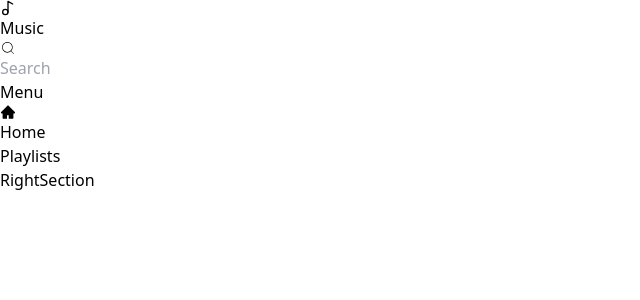
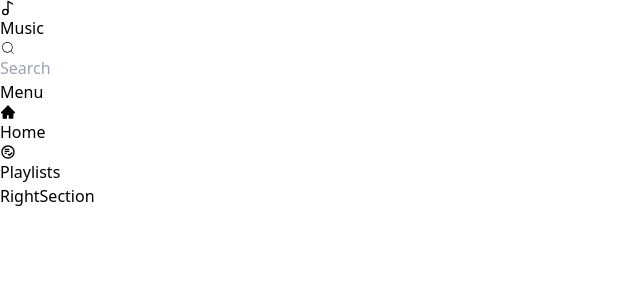
Before and after one commit to favour5678/MusicApp, a React (Vite) app: page / in a window 1280 px wide. Shown: the top 300 px of the page, without its empty margins (0-640 px from the left). Built offline with nearby package versions, Linux system fonts and the light colour scheme.

Commit message:
created the playlist div

```diff
--- a/src/components/LeftSection.jsx
+++ b/src/components/LeftSection.jsx
@@ -2,6 +2,7 @@ import React from 'react'
 import { LuMusic2 } from 'react-icons/lu'
 import { CiSearch } from 'react-icons/ci'
 import { AiFillHome } from 'react-icons/ai'
+import { MdOutlinePlaylistAddCheckCircle } from 'react-icons/md'
 
 const LeftSection = () => {
   return (
@@ -20,6 +21,7 @@ const LeftSection = () => {
                 <p>Home</p>
             </div>
             <div>
+                <MdOutlinePlaylistAddCheckCircle />
                 <p>Playlists</p>
             </div>
         </section>
```
